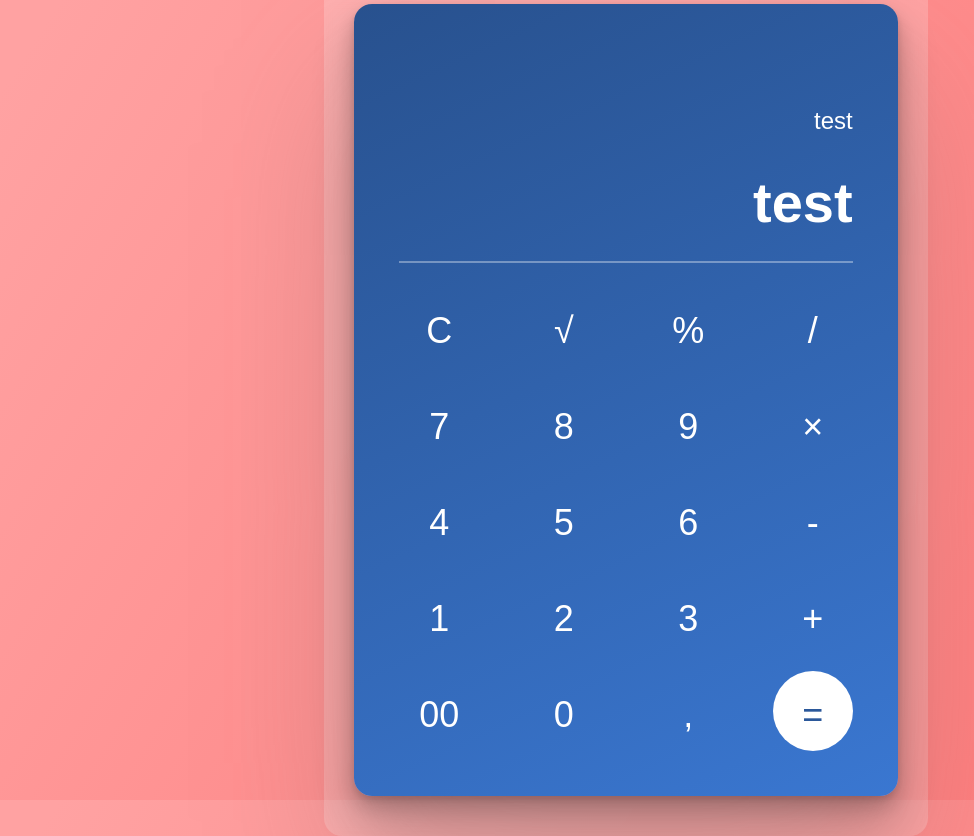
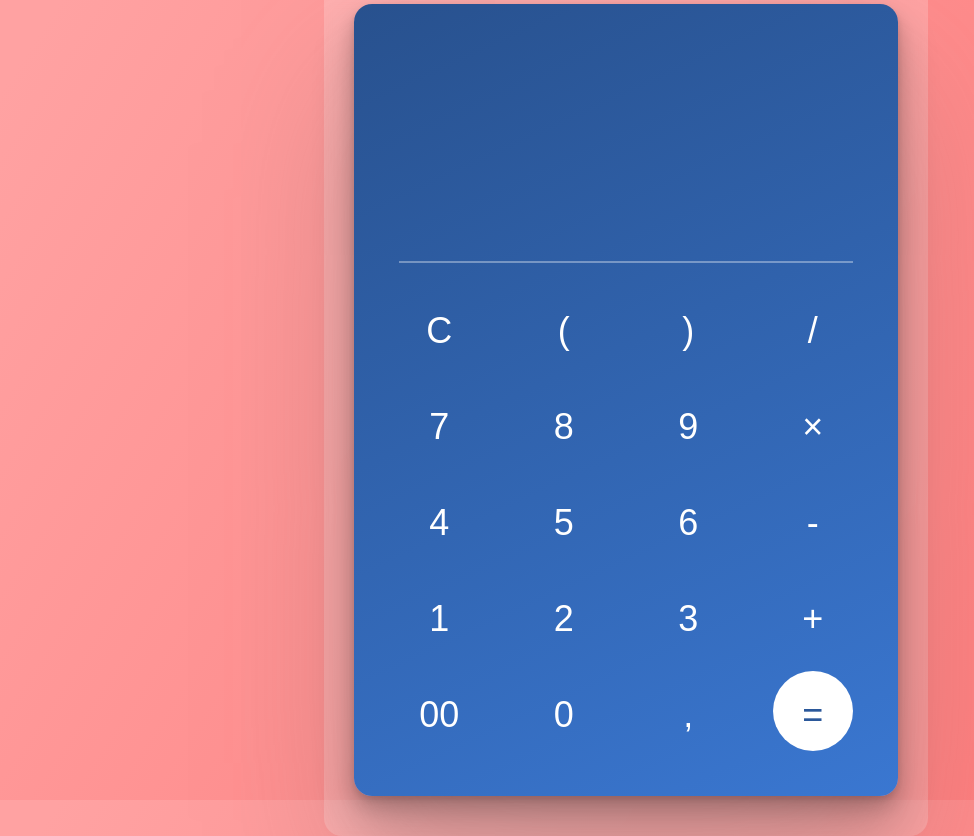
Before and after one commit to OwtmPatrick/calc-ts, a website built with webpack: page src/index.html in a window 1280 px wide. Shown: the whole page, without its empty margins (14-988 px from the left). Built offline with nearby package versions, Linux system fonts and the light colour scheme; some packages are replaced by stand-ins of ours.

Commit message:
added brackets

```diff
--- a/src/index.html
+++ b/src/index.html
@@ -9,17 +9,17 @@
 <body>
 	<div class="calc">
 		<div class="calc__top">
-			<div class="calc__input calc__input_in">test</div>
+			<div class="calc__input calc__input_in"></div>
 
-			<div class="calc__input calc__input_out">test</div>
+			<div class="calc__input calc__input_out"></div>
 		</div>
 
 		<div class="calc__bottom">
 			<div class="calc__bottom-wrapper">
 				<div class="calc__row">
 					<button type="button" class="calc__btn">C</button>
-					<button type="button" class="calc__btn">√</button>
-					<button type="button" class="calc__btn">%</button>
+					<button type="button" class="calc__btn">(</button>
+					<button type="button" class="calc__btn">)</button>
 					<button type="button" class="calc__btn">/</button>
 				</div>
 
```
